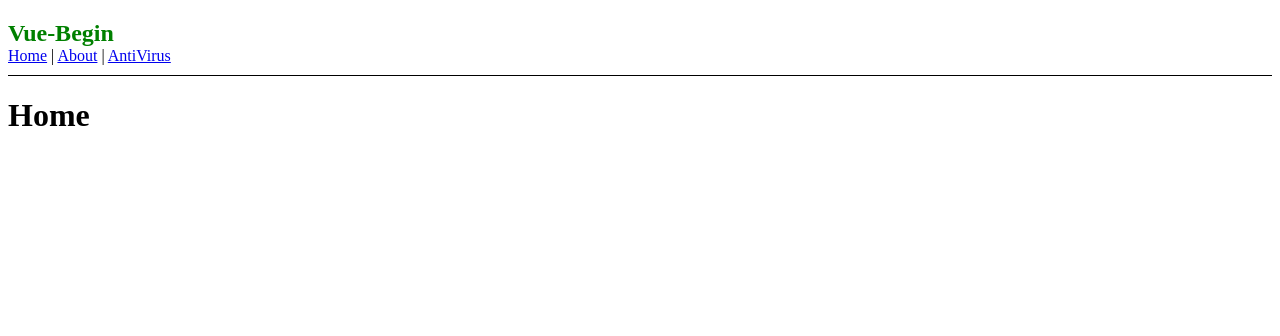
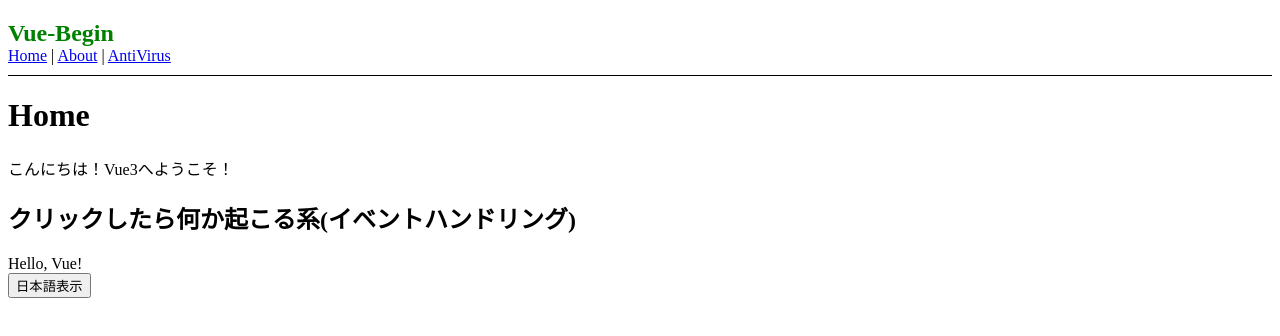
Before and after one commit to s-hirata0831/vue-begin, a Vue app: page / in a window 1280 px wide. Shown: the top 336 px of the page. Built offline with nearby package versions, Linux system fonts and the light colour scheme.

Commit message:
feat: イベントハンドリングを実装

```diff
--- a/src/components/Home.vue
+++ b/src/components/Home.vue
@@ -1,3 +1,26 @@
+<script>
+import { ref } from 'vue'
+
+export default{
+    data(){
+        return{
+            message: "こんにちは！Vue3へようこそ！",
+            changeLang: "Hello, Vue!"
+        };
+    },
+    methods: {
+        japanese: function(){
+            this.changeLang = 'こんにちは！びゅーーー！'
+        }
+    }
+};
+</script>
+
 <template>
     <h1>Home</h1>
+    {{ message }}
+    <h2>クリックしたら何か起こる系(イベントハンドリング)</h2>
+    {{ changeLang }}
+    <br>
+    <button @click="japanese">日本語表示</button>
 </template>
```
